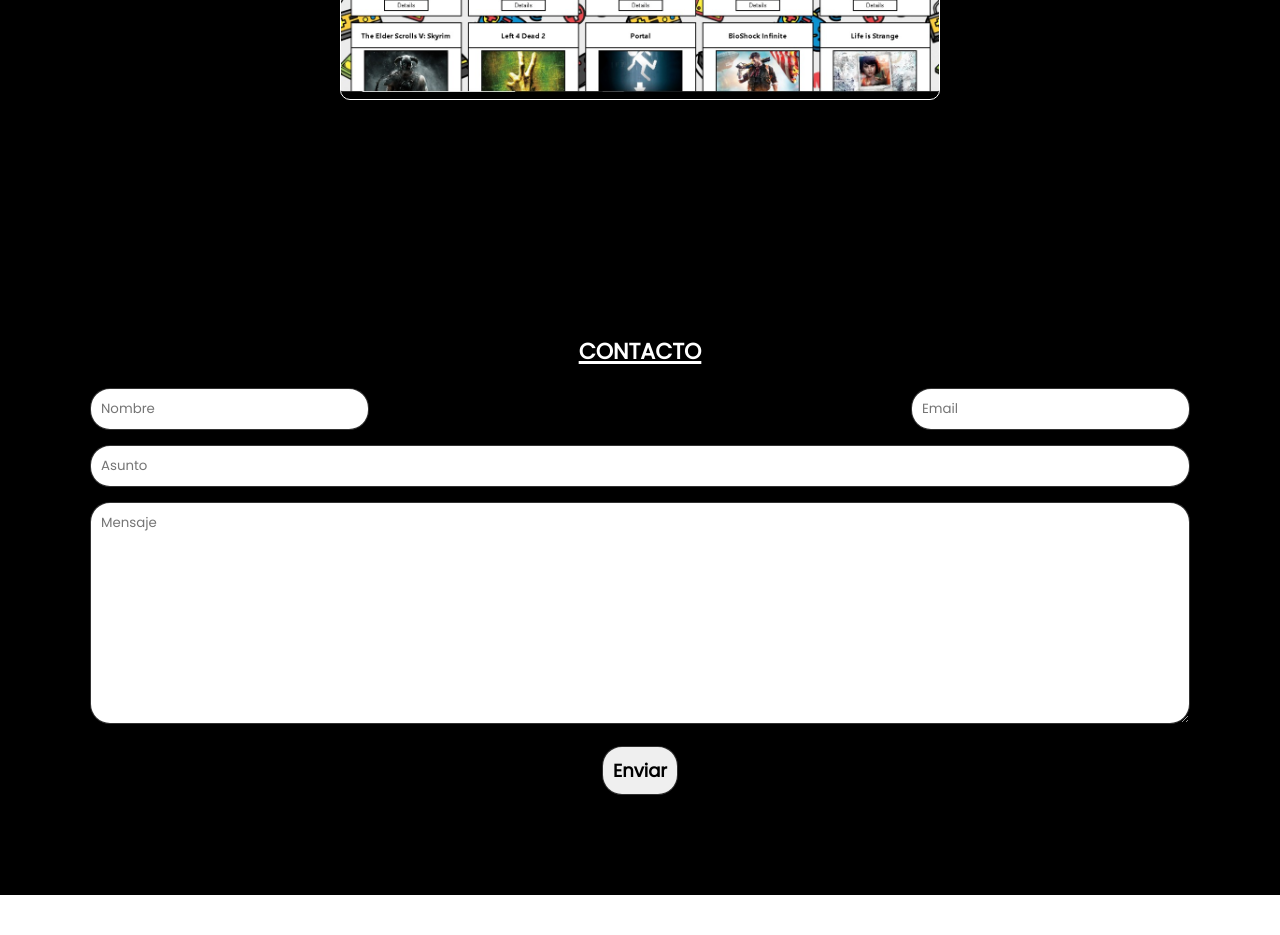
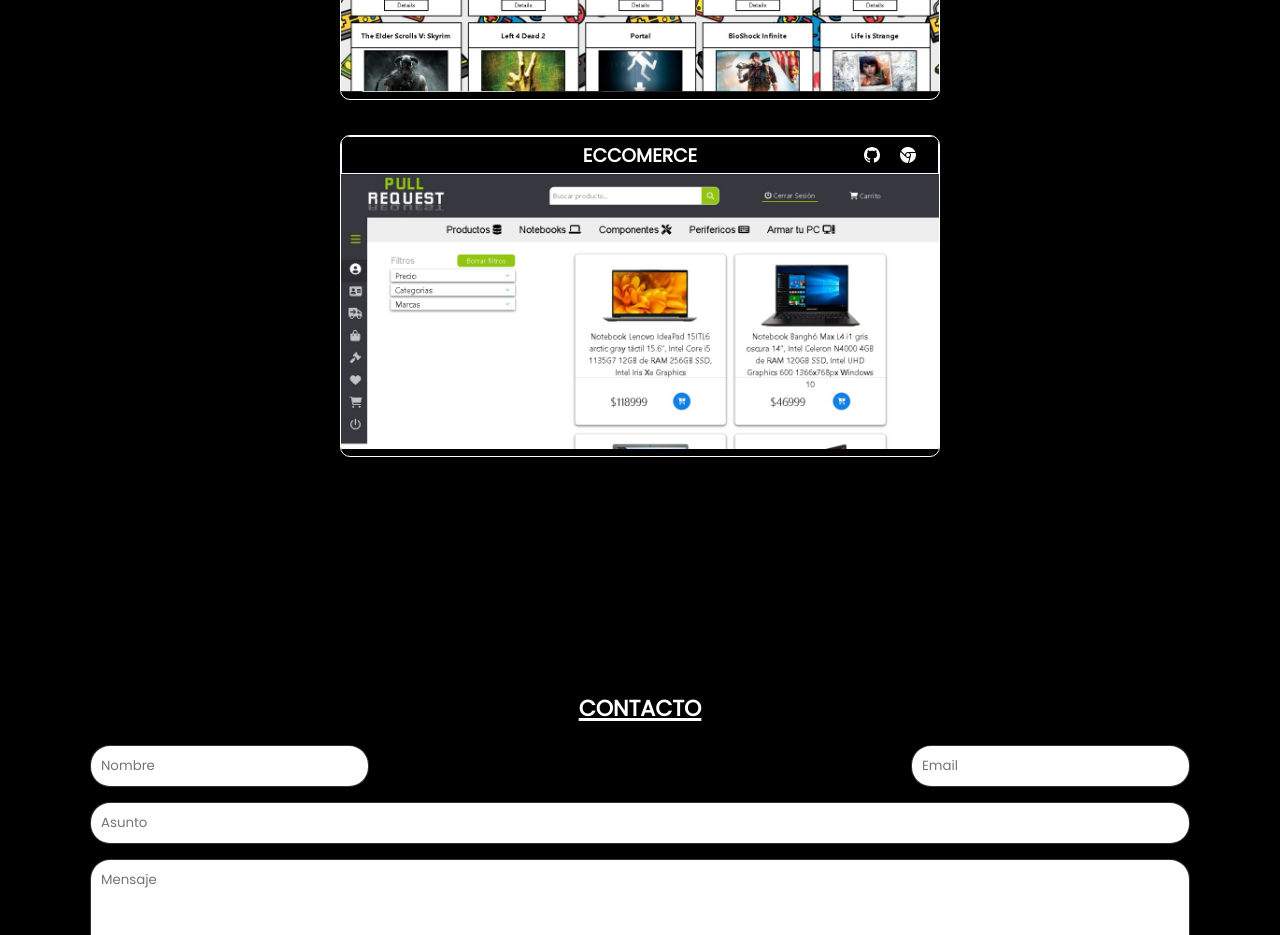
Before and after one commit to Marquisl2/Portafolio, a website: page Index.html in a window 1280 px wide. Shown: the part 3920-4855 px from the top of the page. Before the commit the page ends 4815 px from the top, so only its background shows below. Drawn offline with Linux system fonts and the light colour scheme.

Commit message:
actualizacion de datos

```diff
--- a/Index.html
+++ b/Index.html
@@ -120,7 +120,7 @@
           Por otro lado soy entusiasta del aprendizaje autodidacta.
           <br />
         </p>
-        <a href="./cv/Currículum Vitae - Marcos Laurens.pdf" target="_blank" data-section="secondSection" data-value="a">Descargar CV</a>
+        <a href="./cv/Currículum Vitae - Marcos Laurens .pdf" target="_blank" data-section="secondSection" data-value="a">Descargar CV</a>
       </div>
     </section>
 
@@ -380,6 +380,33 @@
              src="./ImgPor/Proyectos/videogamesapp.jpeg" alt="calculator"/>
         </div>
 
+        <div class="proyecto">
+          <div class="tituloPro">
+            <h3>Eccomerce</h3>
+            <a href="https://github.com/Marquisl2/PF-ECOMMERCE" target="_blank"
+            ><svg
+              xmlns="http://www.w3.org/2000/svg"
+              width="16"
+              height="16"
+              color=" white"
+              fill="currentColor"
+              class="bi bi-github"
+              viewBox="0 0 16 16"
+            >
+              <path
+                d="M8 0C3.58 0 0 3.58 0 8c0 3.54 2.29 6.53 5.47 7.59.4.07.55-.17.55-.38 0-.19-.01-.82-.01-1.49-2.01.37-2.53-.49-2.69-.94-.09-.23-.48-.94-.82-1.13-.28-.15-.68-.52-.01-.53.63-.01 1.08.58 1.23.82.72 1.21 1.87.87 2.33.66.07-.52.28-.87.51-1.07-1.78-.2-3.64-.89-3.64-3.95 0-.87.31-1.59.82-2.15-.08-.2-.36-1.02.08-2.12 0 0 .67-.21 2.2.82.64-.18 1.32-.27 2-.27.68 0 1.36.09 2 .27 1.53-1.04 2.2-.82 2.2-.82.44 1.1.16 1.92.08 2.12.51.56.82 1.27.82 2.15 0 3.07-1.87 3.75-3.65 3.95.29.25.54.73.54 1.48 0 1.07-.01 1.93-.01 2.2 0 .21.15.46.55.38A8.012 8.012 0 0 0 16 8c0-4.42-3.58-8-8-8z"
+              /></svg
+          ></a>
+          <a href="https://pf-ecommerce-iota.vercel.app/" target="_blank">
+            <svg xmlns="http://www.w3.org/2000/svg" width="16" color="white" height="16" fill="currentColor" class="bi bi-browser-chrome" viewBox="0 0 16 16">
+              <path fill-rule="evenodd" d="M16 8a8.001 8.001 0 0 1-7.022 7.94l1.902-7.098a2.995 2.995 0 0 0 .05-1.492A2.977 2.977 0 0 0 10.237 6h5.511A8 8 0 0 1 16 8ZM0 8a8 8 0 0 0 7.927 8l1.426-5.321a2.978 2.978 0 0 1-.723.255 2.979 2.979 0 0 1-1.743-.147 2.986 2.986 0 0 1-1.043-.7L.633 4.876A7.975 7.975 0 0 0 0 8Zm5.004-.167L1.108 3.936A8.003 8.003 0 0 1 15.418 5H8.066a2.979 2.979 0 0 0-1.252.243 2.987 2.987 0 0 0-1.81 2.59ZM8 10a2 2 0 1 0 0-4 2 2 0 0 0 0 4Z"/>
+            </svg>
+          </a>
+          </div>
+          <img
+             src="./ImgPor/Proyectos/WhatsApp Image 2022-09-08 at 12.50.28.jpeg" alt="calculator"/>
+        </div>
+
 
         </div>
     </section>
```
Also changed, not shown: ImgPor/Proyectos/WhatsApp Image 2022-09-08 at 12.50.28.jpeg (added), 2 other files.
